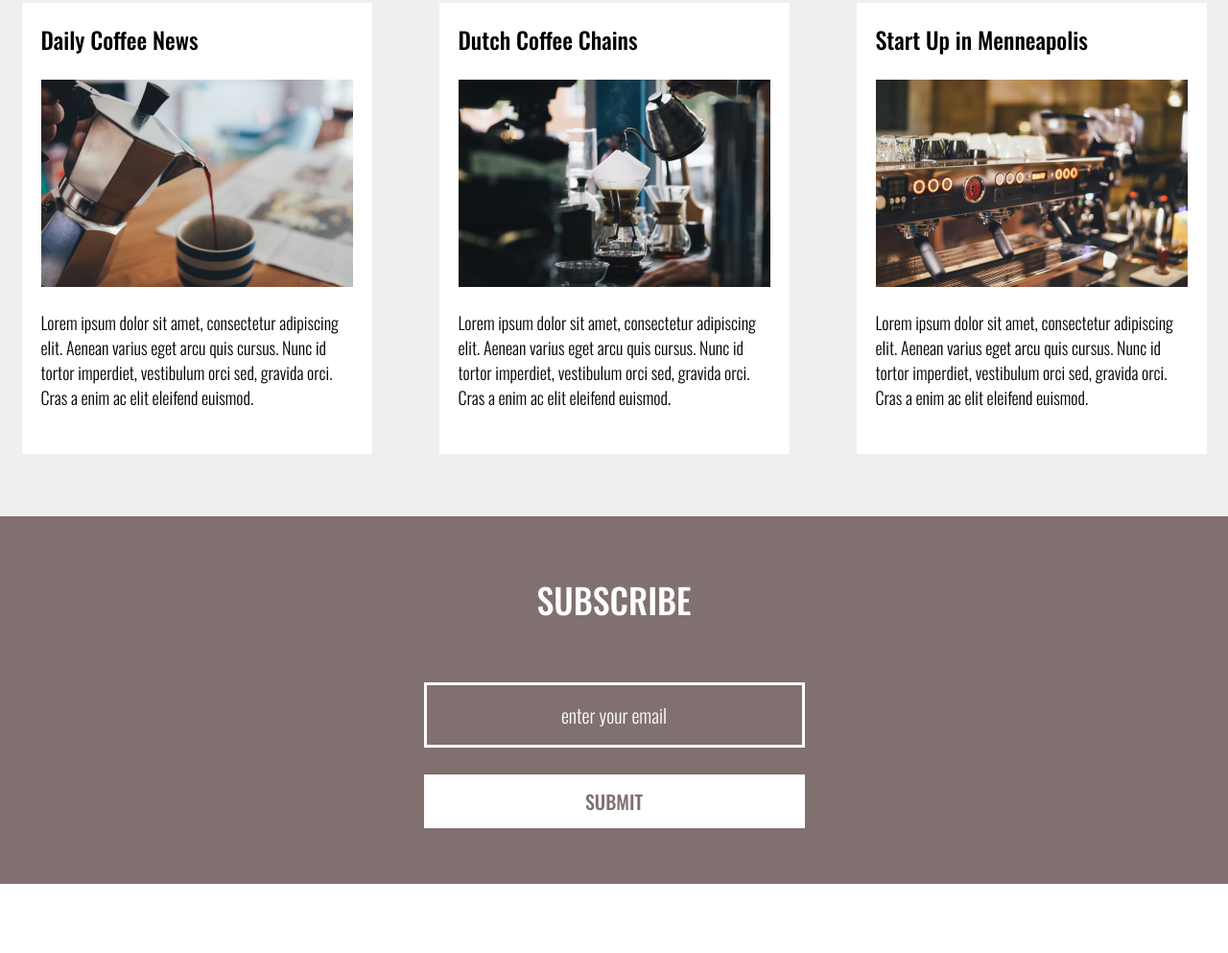
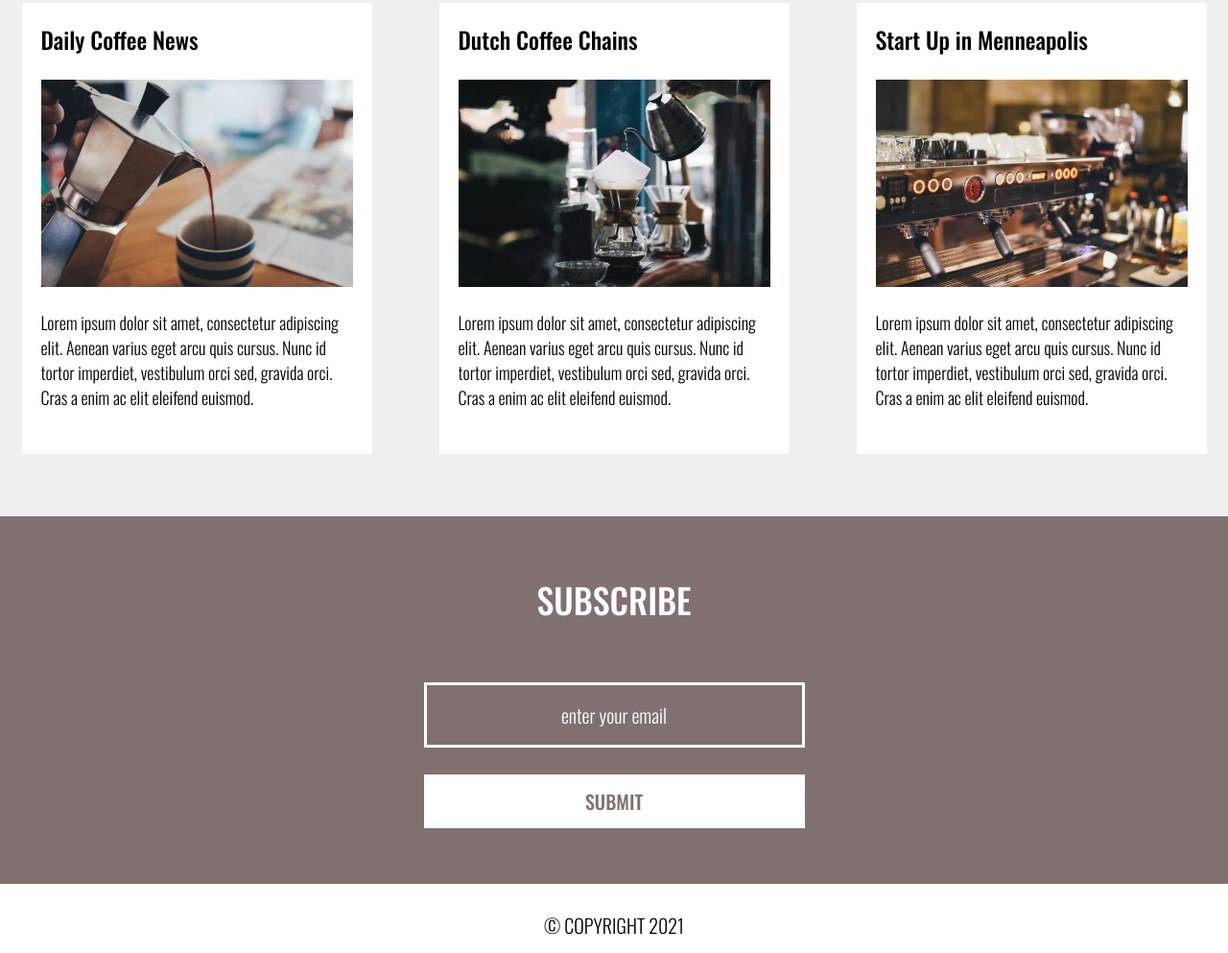
Before and after one commit to KolyakaMolyaka/KolyakaMolyaka.github.io, a plain HTML site: page index.html in a window 1280 px wide. Shown: the part 1535-2528 px from the top of the page at 96% size. Before the commit the page ends 2456 px from the top, so only its background shows below. Drawn offline with nearby package versions, Linux system fonts and the light colour scheme.

Commit message:
Добавлена секция 'Footer' на index-страницу

```diff
--- a/css/style.css
+++ b/css/style.css
@@ -205,3 +205,13 @@ h2 {
     border: none;
     margin-bottom: 58px;
 }
+
+/* Section footer */
+
+.footer__title {
+    padding: 28px 0 14px;
+    font-size: 20px;
+    font-weight: 300;
+    text-align: center;
+    text-transform: uppercase;
+}
--- a/index.html
+++ b/index.html
@@ -103,6 +103,9 @@
         </div>
     </div>
 </section>
+<footer>
+    <p class="footer__title">&copy; Copyright 2021</p>
+</footer>
 <script src="js/script.js"></script>
 </body>
 </html>
```
